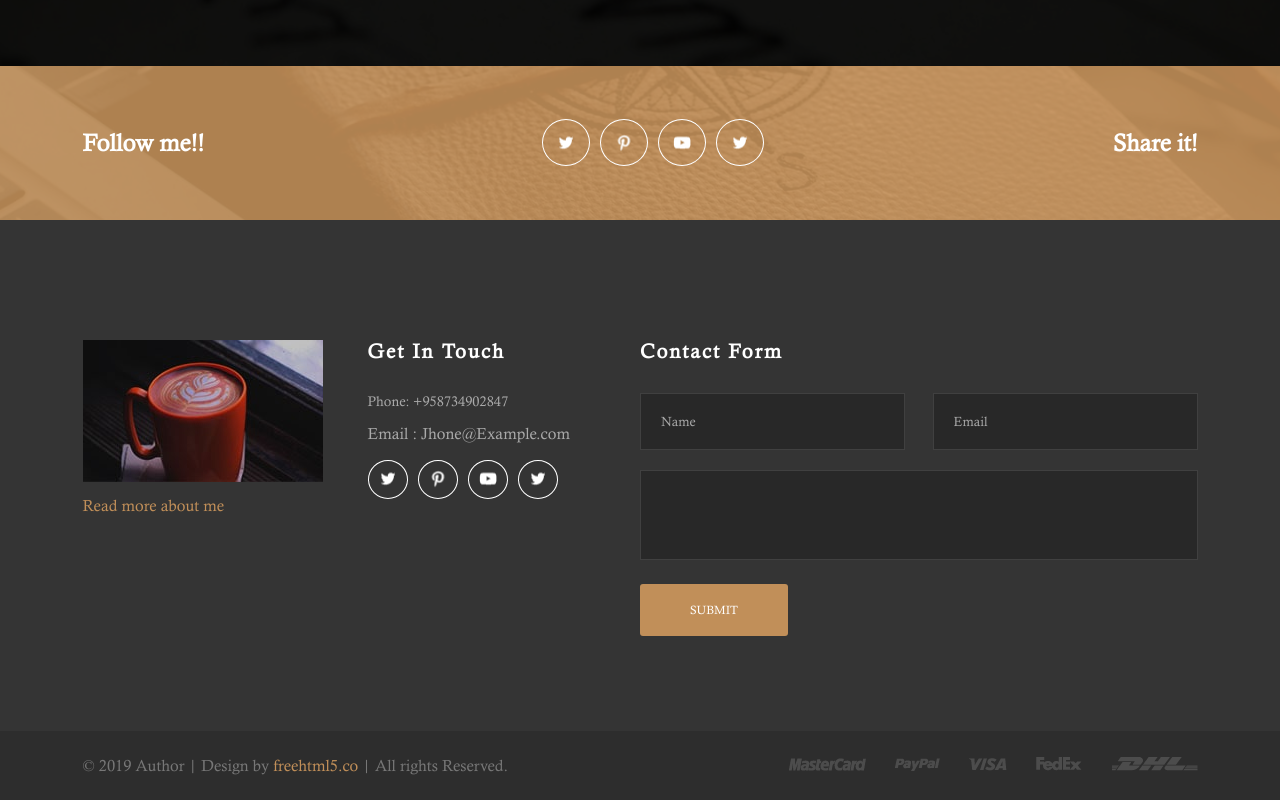
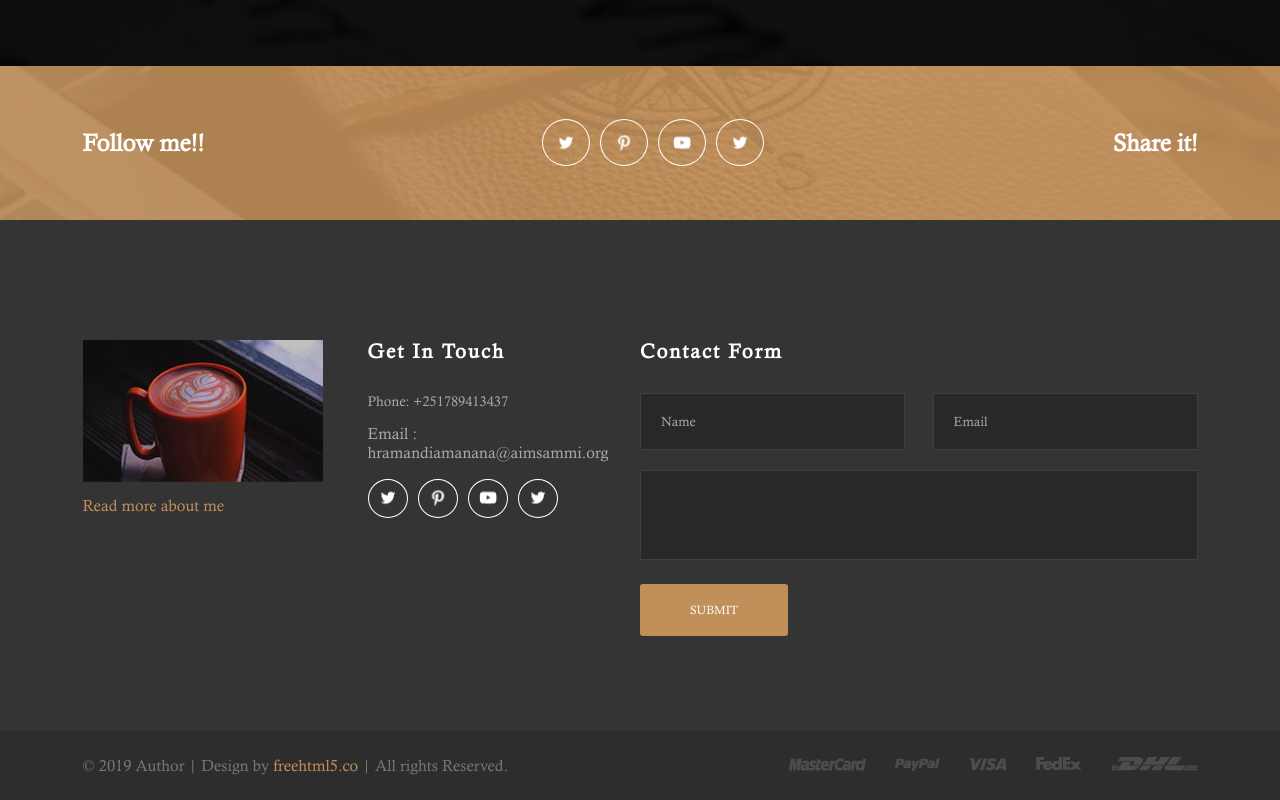
Before and after one commit to Faniriniaina/Faniriniaina.github.io, a plain HTML site: page index.html in a window 1280 px wide. Shown: the part 4346-5146 px from the top of the page. Drawn offline with Linux system fonts and the light colour scheme.

Commit message:
Update index.html

```diff
--- a/index.html
+++ b/index.html
@@ -6,7 +6,7 @@
 	<meta name="viewport" content="width=device-width, initial-scale=1, shrink-to-fit=no">
 	<link rel="stylesheet" href="css/style.css">
 	<link rel="stylesheet" href="css/slick.css">
-	<title>Author</title>
+	<title>Haingoharijao Faniriniaina Ramandiamanana</title>
 </head>
 <body>
 
@@ -293,8 +293,8 @@
 					</div>
 					<div class="footer-info__right">
 						<h5>Get In Touch</h5>
-						<p class="footer-phone">Phone: +958734902847</p>
-						<p>Email : Jhone@Example.com</p>
+						<p class="footer-phone">Phone: +251789413437</p>
+						<p>Email : hramandiamanana@aimsammi.org</p>
 						<div class="social-icons">
 							<a href="#" target="_blank"><img src="./images/social-twitter.png" alt="social icon"></a>
 							<a href="#" target="_blank"><img src="./images/social-pinterest.png" alt="social icon"></a>
```
